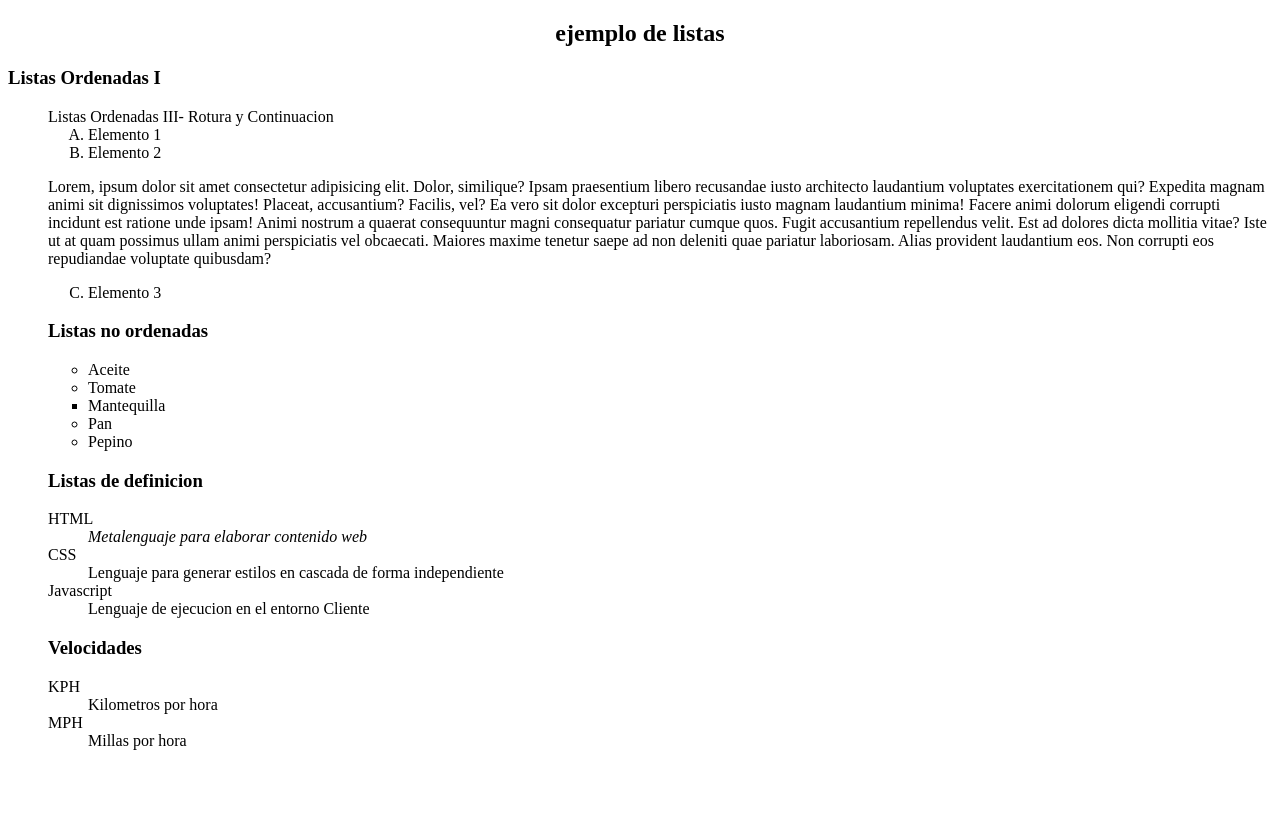
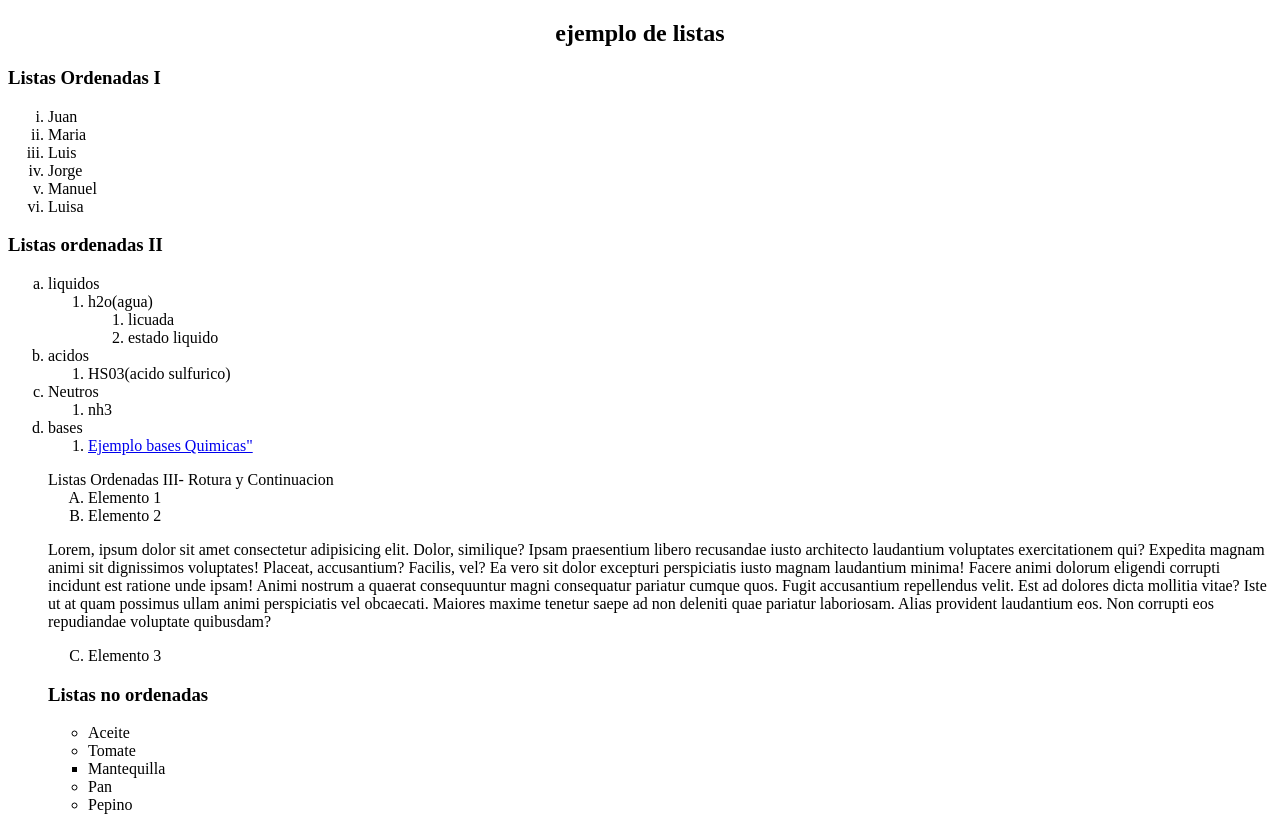
Before and after one commit to 19o-perez/programacion-con-desarroyo-web, a plain HTML site: page ejemplo3-formato texto/listas.html in a window 1280 px wide. Shown: the top 817 px of the page. Drawn offline with Linux system fonts and the light colour scheme.

Commit message:
Add files via upload

```diff
--- a/ejemplo3-formato texto/listas.html
+++ b/ejemplo3-formato texto/listas.html
@@ -31,6 +31,44 @@
     <h2 align="center">ejemplo de listas</h2>
 
     <h3>Listas Ordenadas I</h3>
+    <ol type="i">
+        <li>Juan</li>
+        <li>Maria</li>
+        <li>Luis</li>
+        <li>Jorge</li>
+        <li>Manuel</li>
+        <li>Luisa</li>
+    </ol>
+
+    <h3>Listas ordenadas II</h3>
+    <ol type="a">
+        <li>liquidos
+            <ol>
+                <li>h2o(agua)
+                    <ol>
+                        <li>licuada</li>
+                        <li>estado liquido</li>
+                    </ol>
+                </li>
+            </ol>
+        </li>
+        <li>acidos
+            <ol>
+                <li>HS03(acido sulfurico)</li>
+            </ol>
+        </li>
+        <li>Neutros
+            <ol>
+                <li>nh3</li>
+            </ol>
+        </li>
+        <li>bases
+            <ol>
+                <li><a href="https://www.ejemplos.co/20-ejemplos-de-bases-quimicas/">Ejemplo bases Quimicas"</a></li>
+            </ol>
+        </li>
+    </ol>
+
     <ol type="i" <h3>Listas Ordenadas III- Rotura y Continuacion </h3>
         <ol type="A">
             <li>Elemento 1</li>
```
